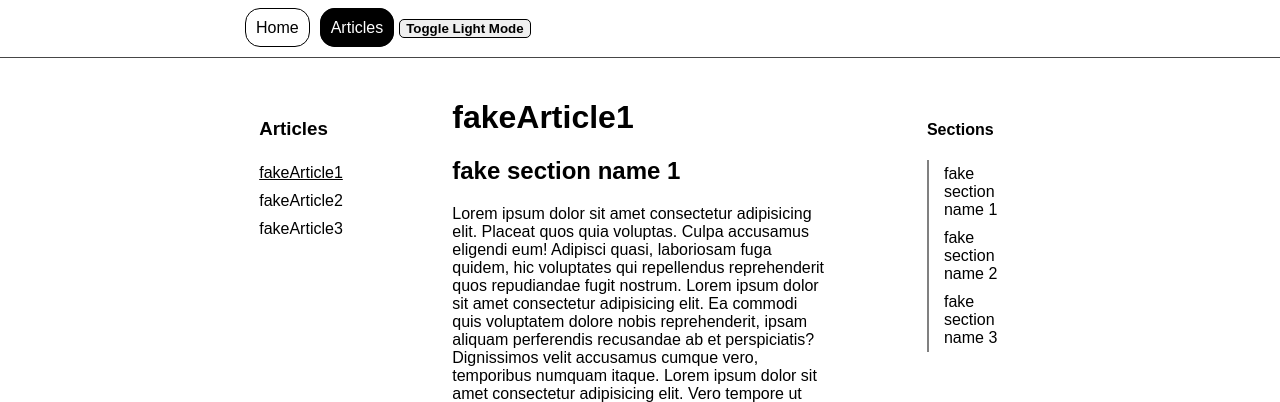
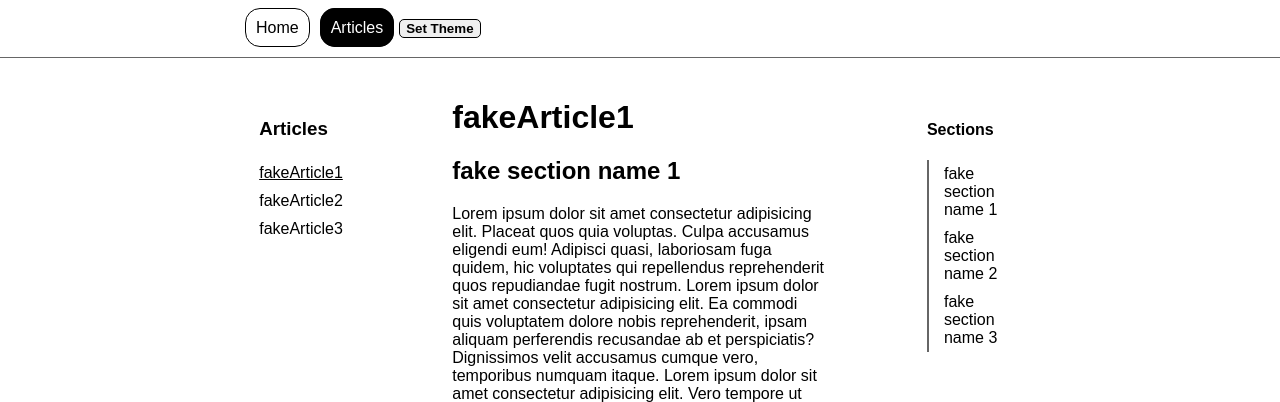
Before and after one commit to eBerkley/website, a React (Create React App) app: page /articles/fakeArticle1 in a window 1280 px wide. Shown: the top 402 px of the page. Built offline with nearby package versions, Linux system fonts and the light colour scheme.

Commit message:
Slight improvements to themes

```diff
--- a/src/App.css
+++ b/src/App.css
@@ -1,12 +1,23 @@
 :root {
-  --primary: rgb(255, 255, 255);
-  --secondary: rgb(0, 0, 0);
-  --nice: rgb(70, 70, 70);
+  --primary: hsl(0, 0%, 100%);
+  --secondary: hsl(0, 0%, 0%);
+  --tertiary: hsl(0, 0%, 40%);
+  --transition-timing: 0.5s;
   --xSmall: 1.2rem;
   --small: 5rem;
   --medium: 10rem;
   --large: 15rem;
   scroll-behavior: smooth;
+  scroll-padding-top: var(--small);
+
+}
+
+
+@media (prefers-reduced-motion: reduce) {
+  :root {
+    --transition-timing: 0s;
+    scroll-behavior: auto;
+  }
 }
 
 body {
@@ -14,34 +25,29 @@ body {
   color: var(--secondary);
   font-family: Arial, Helvetica, sans-serif;
   height: 100vh;
+  overflow-y: auto;
+  transition: color var(--transition-timing);
 }
 
 button:hover {
   cursor: pointer;
 }
 
-* {
-  transition-property: background-color, color;
-  transition-duration: 0.5s;
-}
-
-#root {
-  max-height: 100vh;
-}
-
 .App {
   background-color: var(--primary);
-  height: 100vh;
-  overflow-y: auto;
+  transition: background-color var(--transition-timing);
+  /* height: 100vh; */
+  /* overflow-y: auto; */
 }
 
 .NavBar {
   padding: var(--xSmall) var(--large);
   color: var(--secondary);
-  border-bottom: 1px solid rgb(70, 70, 70);
+  border-bottom: 1px solid var(--tertiary);
   position: sticky;
   top: 0;
   background-color: var(--primary);
+  transition: background-color var(--transition-timing);
   z-index: 1000;
   /* flex: 1; */
   /* width: 100% */
@@ -62,12 +68,64 @@ button:hover {
   color: var(--primary);
 }
 
+.NavBar__ThemeSelector {
+  display: inline-block;
+}
+
 .NavBar__ThemeButton {
   font-weight: bold;
   border-style: solid;
   border-radius: 5px;
   border-width: 1px;
   border-color: var(--secondary);
+  flex: 1;
+}
+
+.NavBar__Collapsable {
+  display: flex;
+  flex-direction: column;
+  overflow-y: hidden;
+  max-height: fit-content;
+  transition: all var(--transition-timing) ease-in-out;
+  position:absolute;
+}
+
+.NavBar__Collapsable--Collapsed {
+  height: 0;
+}
+
+.NavBar__Collapsable--Uncollapsed {
+  height: 5rem;
+}
+
+
+.NavBar__ThemeOption {
+  font-weight: bold;
+  border-style: solid;
+  border-radius: 5px;
+  border-width: 1px;
+}
+
+.NavBar__ThemeOption--isActive {
+  font-style: italic;
+}
+
+.NavBar__Light {
+  color:rgb(0, 0, 0);
+  background-color: rgb(255, 255, 255);
+  border-color: rgb(0, 0, 0);
+}
+
+.NavBar__Dark {
+  color: rgb(255, 255, 255);
+  background-color: rgb(30, 30, 30);
+  border-color: rgb(255, 255, 255);
+}
+
+.NavBar__High-Contrast {
+  color: rgb(255, 255, 255);
+  background-color: rgb(0, 0, 0);
+  border-color: rgb(255, 255, 255);
 }
 
 .BelowNav {
@@ -81,7 +139,7 @@ main {
   max-height: 100%;
 }
 
-section {
+.Section {
   flex: 1;
   display: flex;
   flex-direction: column;
@@ -91,10 +149,11 @@ section {
   height: fit-content;
 }
 
+/* animation likely to be changed */
 .Section__ArticleName {
   color: var(--secondary);
   transition-property: text-shadow, color;
-  transition-duration: 0.5s;
+  transition-duration: var(--transition-timing);
   margin: 5px 0;
   text-decoration: none;
 }
@@ -120,12 +179,13 @@ aside {
 .AsideDiv {
   display: flex;
   flex-direction: column;
-  border-left: 2px solid gray;
+  border-left: 2px solid var(--tertiary);
   padding-left: 15px;
 }
 
 .AsideDiv__A {
   padding: 5px 0;
   color: var(--secondary);
+  transition: color var(--transition-timing);
   text-decoration: none;
 }
--- a/src/components/ArticlesSection.js
+++ b/src/components/ArticlesSection.js
@@ -12,7 +12,7 @@ export default function ArticlesSection({ articles }) {
   };
 
   return (
-    <section>
+    <section className="Section">
       <h3>Articles</h3>
       {articles.map((el) => (
         <NavLink to={`/articles/${el.title}`} className={setClassName} key={el.title}>
--- a/src/components/NavBar.js
+++ b/src/components/NavBar.js
@@ -15,7 +15,7 @@ export default function NavBar() {
       <NavLink className={setClassName} to="/">
         Home
       </NavLink>
-      <NavLink className={setClassName} to="/articles">
+      <NavLink className={setClassName} to="/articles/fakeArticle1">
         Articles
       </NavLink>
       <ThemeButton />
--- a/src/components/ThemeButton.js
+++ b/src/components/ThemeButton.js
@@ -1,23 +1,87 @@
-import { useEffect, useState } from "react";
+import { useEffect, useState, useMemo, useRef } from "react";
 
 // colors, appearence, etc subject to change
 export default function ThemeButton() {
   // const [ expanded, setExpanded ] = useState(false)
-  const [darkMode, setDarkMode] = useState(false)
+  const [ theme, setTheme] = useState('Light')
+  const [ collapsed, setCollapsed ] = useState(true)
+  const collapsable = useRef()
+  const collapsedClassName = useMemo(() => {
+    if (collapsed) {
+      return "NavBar__Collapsable NavBar__Collapsable--Collapsed";
+    } else {
+      return "NavBar__Collapsable NavBar__Collapsable--Uncollapsed";
+    }
+  }, [collapsed])
+
+  const themeButtonName = (buttonTheme) => {
+    if (buttonTheme === theme) {
+      return `NavBar__ThemeOption NavBar__${buttonTheme} NavBar__ThemeOption--isActive`;
+    } else {
+      return `NavBar__ThemeOption NavBar__${buttonTheme}`;
+    }
+  }
 
   useEffect(() => {
     const r = document.querySelector(':root')
-    if (darkMode) {
-      r.style.setProperty('--primary', 'rgb(30, 30, 30)')
-      r.style.setProperty('--secondary', 'rgb(255, 255, 255)')
+    if (theme === 'Dark') {
+      r.style.setProperty('--primary', 'hsl(0, 0%, 10%)')
+      r.style.setProperty('--secondary', 'hsl(0, 0%, 100%)')
+    } else if (theme === "Light") {
+      r.style.setProperty("--primary", "hsl(0, 0%, 100%)");
+      r.style.setProperty("--secondary", "hsl(0, 0%, 0%)");
     } else {
-      r.style.setProperty("--primary", "rgb(255, 255, 255)");
-      r.style.setProperty("--secondary", "rgb(0, 0, 0)");
+      r.style.setProperty("--primary", "hsl(0, 0%, 0%)");
+      r.style.setProperty("--secondary", "hsl(0, 0%, 100%)");
     }
 
-  }, [darkMode])
+  }, [theme])
+
+
+  const listener = (e) => {
+    if (!collapsable.current.contains(e.target)) {
+      setCollapsed(true);
+      window.removeEventListener("mousedown", listener);
+    }
+  };
+
+  const onUnCollapse = () => {
+    if (collapsed) {
+      setCollapsed(false)
+      window.addEventListener("mousedown", listener)
+    } else {
+      setCollapsed(true)
+      window.removeEventListener("mousedown", listener);
+
+    }
+
+  }
 
   return (
-    <button className="NavBar__ThemeButton"onClick={() => setDarkMode(current => !current)} >Toggle Light Mode</button>
-  )
+    <div ref={collapsable} className="NavBar__ThemeSelector">
+      <button className="NavBar__ThemeButton" onClick={onUnCollapse}>
+        Set Theme
+      </button>
+      <div className={collapsedClassName}>
+        <button
+          className={themeButtonName("Light")}
+          onClick={() => setTheme("Light")}
+        >
+          light
+        </button>
+        <button
+          className={themeButtonName("Dark")}
+          onClick={() => setTheme("Dark")}
+        >
+          dark
+        </button>
+        <button
+          className={themeButtonName("High-Contrast")}
+          onClick={() => setTheme("High-Contrast")}
+        >
+          high contrast dark
+        </button>
+      </div>
+    </div>
+  );
 }
--- a/src/index.js
+++ b/src/index.js
@@ -7,7 +7,7 @@ import App from './App';
 import AllArticles from "./routes/AllArticles";
 import Article from './routes/Article';
 
-
+// currently, Article and NavBar are set to direct to articles/fakeArticle1 in situations that would cause no article to be displayed while AllArticles is displayed.
 const root = ReactDOM.createRoot(document.getElementById('root'));
 root.render(
   <React.StrictMode>
```
